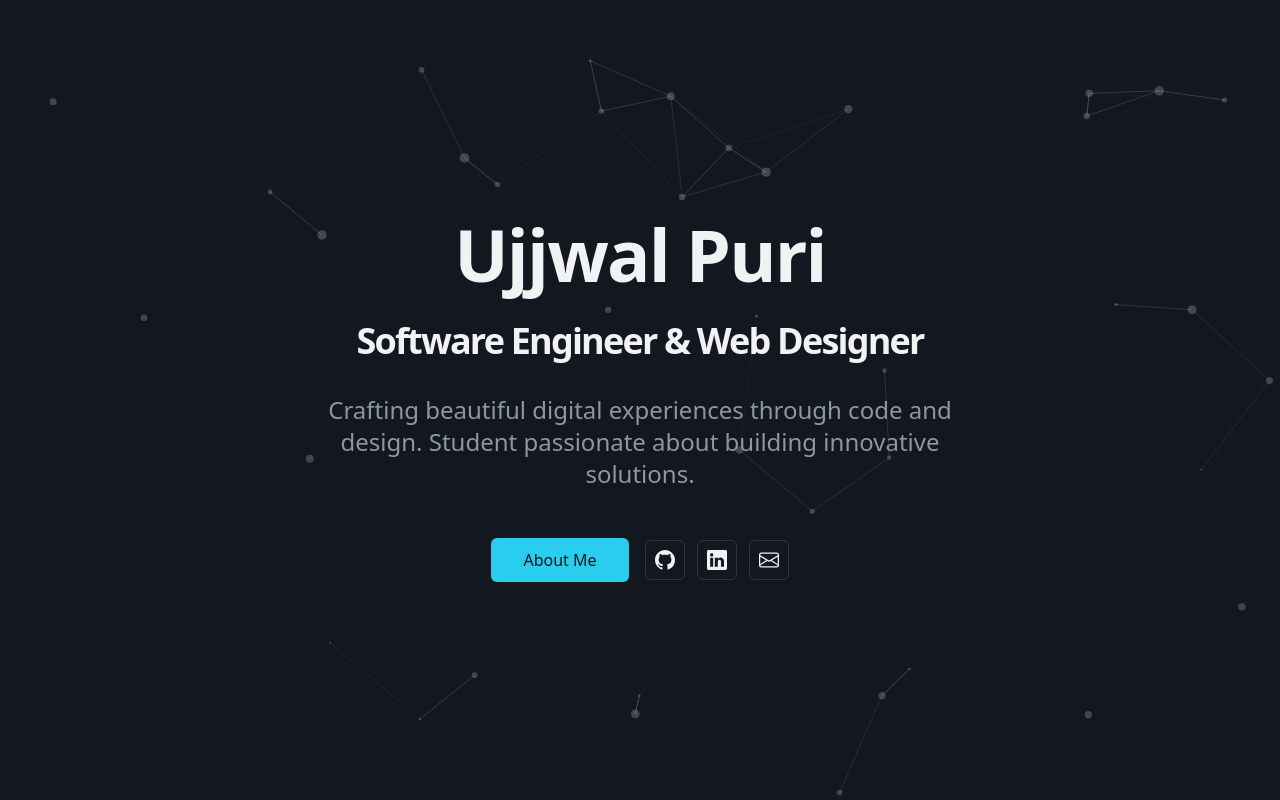
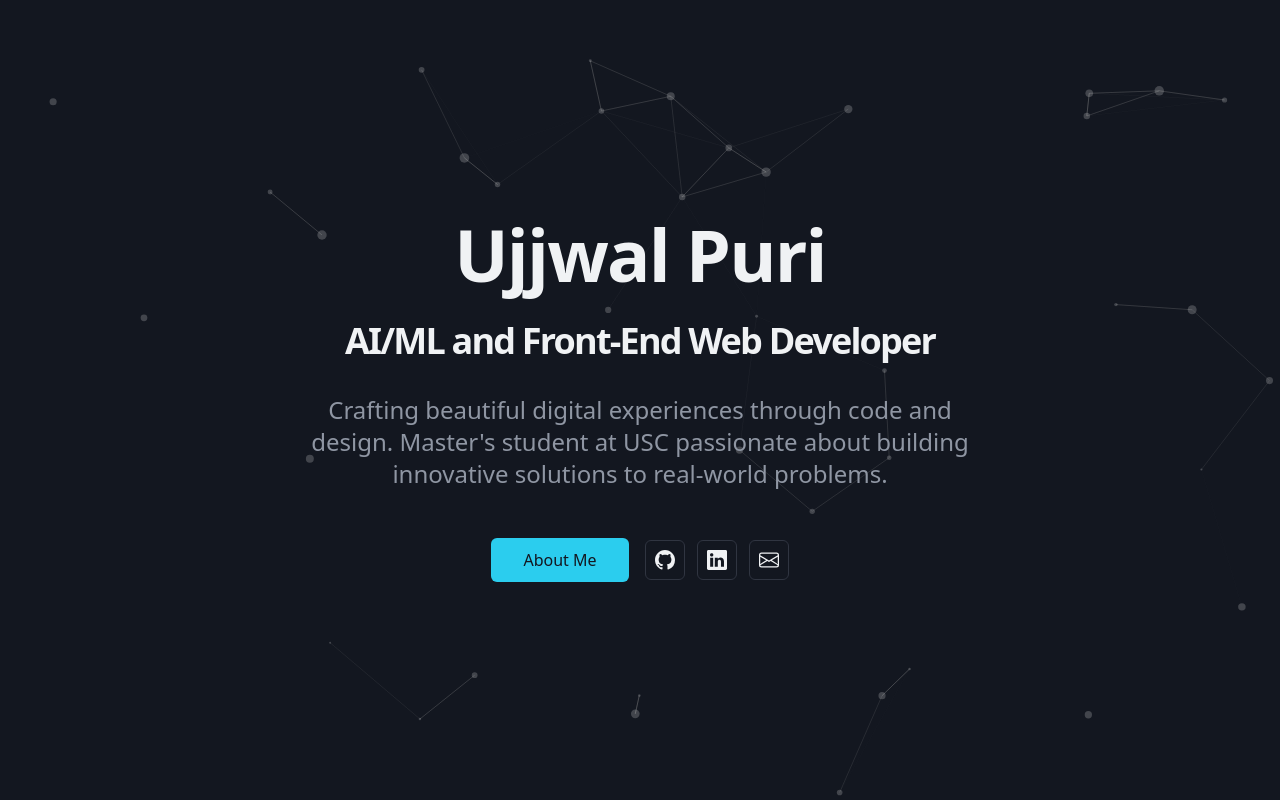
Before and after one commit to ujjwalpuri29/portfolio-website, a React (Vite) app: page / in a window 1280 px wide. Built offline with nearby package versions, Linux system fonts and the light colour scheme.

Commit message:
Add Gihub Actions workflow

```diff
--- a/package.json
+++ b/package.json
@@ -3,12 +3,9 @@
   "private": true,
   "version": "0.0.1",
   "type": "module",
-  "homepage": "https://ujjwalpuri29.github.io/",
   "scripts": {
     "dev": "vite",
     "build": "tsc -b && vite build",
-    "predeploy": "npm run build",
-    "deploy": "gh-pages -d dist",
     "lint": "eslint .",
     "preview": "vite preview"
   },
@@ -33,7 +30,6 @@
     "eslint": "^9.36.0",
     "eslint-plugin-react-hooks": "^5.2.0",
     "eslint-plugin-react-refresh": "^0.4.22",
-    "gh-pages": "^6.3.0",
     "globals": "^16.4.0",
     "typescript": "~5.9.3",
     "typescript-eslint": "^8.45.0",
--- a/src/components/Home.tsx
+++ b/src/components/Home.tsx
@@ -9,20 +9,23 @@ const Hero = () => {
     };
 
     return (
-        <section id="hero" className="relative min-h-screen flex items-center justify-center overflow-hidden">
+        <section
+            id="hero"
+            className="relative min-h-screen flex items-center justify-center overflow-hidden"
+        >
             <div className="container mx-auto px-6 relative z-10 text-center">
                 <div className="max-w-4xl mx-auto space-y-8 animate-fade-in">
                     <h1 className="text-5xl md:text-7xl font-bold tracking-tight">
                         <span className="block">Ujjwal Puri</span>
                         <span className="text-3xl md:text-4xl">
-                            Software Engineer & Web Designer
+                            AI/ML and Front-End Web Developer
                         </span>
                     </h1>
 
                     <p className="text-xl md:text-2xl text-muted-foreground max-w-2xl mx-auto">
                         Crafting beautiful digital experiences through code and
-                        design. Student passionate about building innovative
-                        solutions.
+                        design. Master's student at USC passionate about building innovative
+                        solutions to real-world problems.
                     </p>
 
                     <div className="flex flex-wrap gap-4 justify-center items-center pt-4">
@@ -35,29 +38,29 @@ const Hero = () => {
                         </Button>
 
                         <div className="flex gap-3">
-                            <Button size="icon" variant="outline">
                             <a
                                 href="https://github.com/ujjwalpuri29"
                                 target="_blank"
                                 rel="noopener noreferrer"
                             >
+                                <Button size="icon" variant="outline">
                                     <BsGithub className="h-5 w-5" />
+                                </Button>
                             </a>
-                            </Button>
-                            <Button size="icon" variant="outline">
                             <a
                                 href="https://www.linkedin.com/in/ujjwal-puri/"
                                 target="_blank"
                                 rel="noopener noreferrer"
                             >
+                                <Button size="icon" variant="outline">
                                     <BsLinkedin className="h-5 w-5" />
+                                </Button>
                             </a>
+                            <a href="mailto:ujjwalpuri.work@gmail.com">
+                                <Button size="icon" variant="outline">
+                                    <BsEnvelope className="h-5 w-5" />
                                 </Button>
-                            <Button size="icon" variant="outline">
-                                <a href="mailto:ujjwalpuri.work@gmail.com">
-                                    <BsEnvelope className="h-5 w-5" />
                             </a>
-                            </Button>
                         </div>
                     </div>
                 </div>
```
Also changed, not shown: 1 other file (tests, documents, lock files or other folders). Lines whose indentation alone changed are shown as unchanged.
